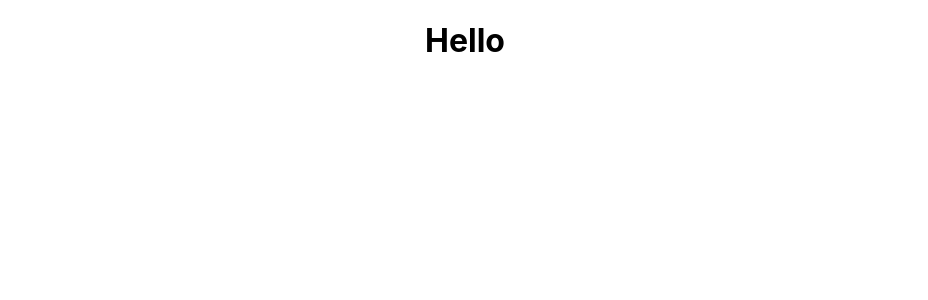
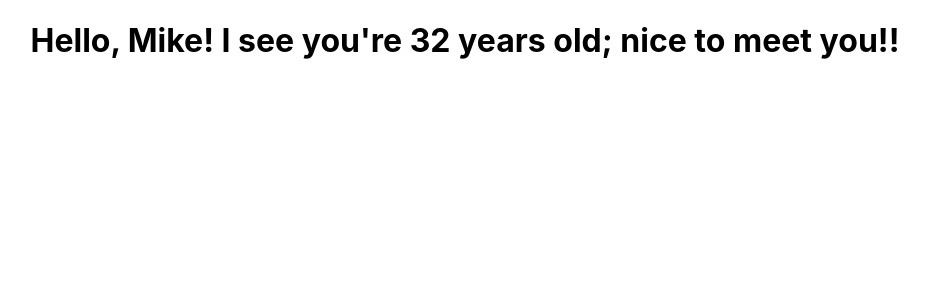
Before and after one commit to AlexaH88/react, a React (Create React App) app in the folder my-app/: page / in a window 1280 px wide. Shown: the top 300 px of the page, without its empty margins (175-1103 px from the left). Built offline with nearby package versions, Linux system fonts and the light colour scheme.

Commit message:
Add props to functional component

```diff
--- a/my-app/src/App.js
+++ b/my-app/src/App.js
@@ -5,7 +5,7 @@
 function App() {
   return (
     <div className="App">
-      <FunctionalGreetingWithProps />
+      <FunctionalGreetingWithProps greeting="nice to meet you!" name="Mike" age="32" />
     </div>
   );
 }
--- a/my-app/src/components/FunctionalGreetingWithProps.js
+++ b/my-app/src/components/FunctionalGreetingWithProps.js
@@ -1,9 +1,19 @@
 import React from "react";
 
+
+// vanilla JS
 // function FunctionalGreeting() {
 //     return <h1>Hello from React!</h1>
 // }
 
-const FunctionalGreetingWithProps = () => <h1>Hello</h1>;
+// arrow function version
+// const FunctionalGreetingWithProps = () => <h1>Hello</h1>;
+
+// with props
+const FunctionalGreetingWithProps = (props) => {
+    // can console log out and view in DevTools console
+    // console.log(props);
+    return <h1>Hello, {props.name}! I see you're {props.age} years old; {props.greeting}!</h1>;
+}
 
 export default FunctionalGreetingWithProps;
```
